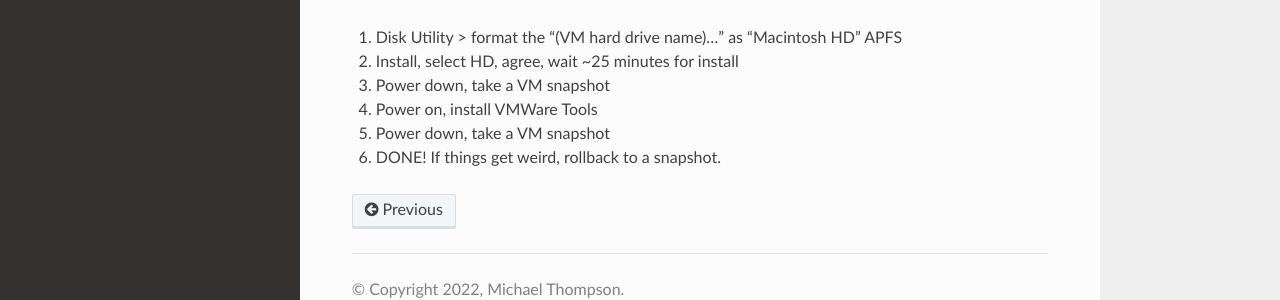
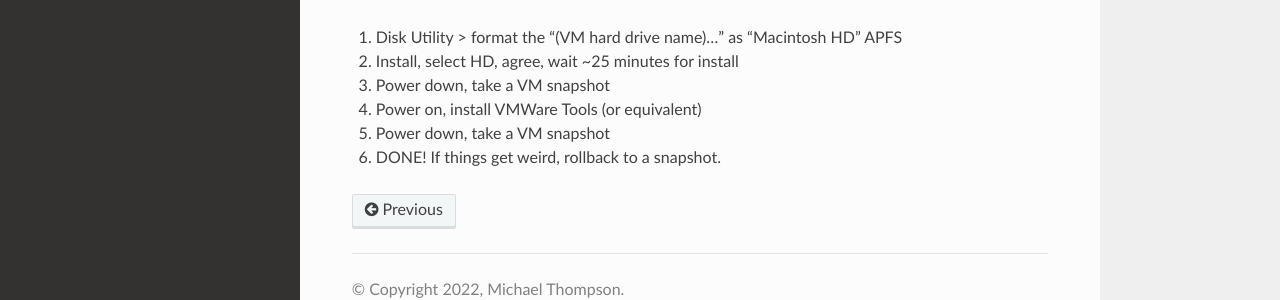
Before and after one commit to ActionScripted/dev-machine, a Sphinx documentation site: the page built from docs/source/development/virtual-machines.md, in a window 1280 px wide and 900 px high, scrolled down 708 px. Shown: the part 541-841 px from the top of the window. Built offline with Sphinx 7.4.7 and the Read the Docs theme 2.0.0, drawn with Linux system fonts in a browser that asks for light colours.

Commit message:
tweaking VM docs

```diff
--- a/docs/source/development/virtual-machines.md
+++ b/docs/source/development/virtual-machines.md
@@ -56,6 +56,6 @@ Run VM, give it the ISO, then in the VM:
 1. Disk Utility > format the "(VM hard drive name)..." as "Macintosh HD" APFS
 2. Install, select HD, agree, wait ~25 minutes for install
 3. Power down, take a VM snapshot
-4. Power on, install VMWare Tools
+4. Power on, install VMWare Tools (or equivalent)
 5. Power down, take a VM snapshot
 6. DONE! If things get weird, rollback to a snapshot.
```
